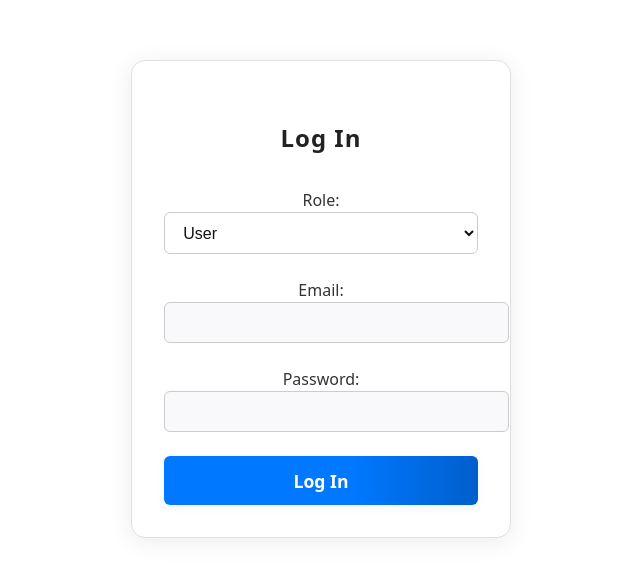
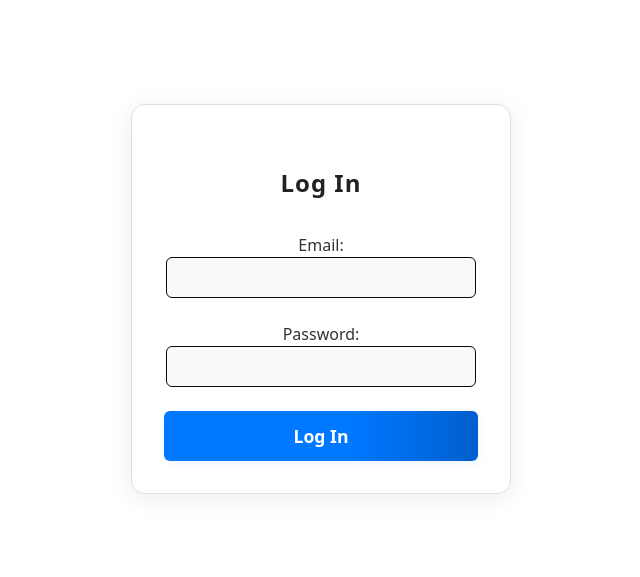
Before and after one commit to ErebDuin/LinkChat-frontend, a React (Vite) app: page / in a window 1280 px wide. Shown: the part 101-678 px from the top of the page, without its empty margins (319-959 px from the left). Built offline with nearby package versions, Linux system fonts and the light colour scheme.

Commit message:
Removed Roles and fixed layout

```diff
--- a/src/pages/Loginpage.css
+++ b/src/pages/Loginpage.css
@@ -21,23 +21,17 @@
   flex-direction: column;
   gap: 1.5rem;
 }
-
-.form-row {
-  display: flex;
-  align-items: center;
-  gap: 1rem;
-}
-
-.form-row label {
-  min-width: 60px;
-  color: #333;
+.input-group input {
+  width: 90%;
+  max-width: 280px;
+  padding: 0.65rem 0.9rem;
+  border-radius: 6px;
+  border: 1px solid #0f0707;
   font-size: 1em;
-  font-weight: 500;
-  margin-bottom: 0;
-}
-
-.form-row select {
-  flex: 1;
+  background: #f9f9fb;
+  text-align: center;
+  transition: border 0.2s, background 0.2s;
+  color: #222;
 }
 
 .login-container label:not(.form-row label) {
@@ -47,27 +41,13 @@
   margin-bottom: 0.3rem;
 }
 
-.login-container input,
-.login-container select {
-  width: 100%;
-  padding: 0.65rem 0.9rem;
-  border-radius: 6px;
-  border: 1px solid #ccc;
-  font-size: 1em;
-  background: #f9f9fb;
-  transition: border 0.2s, background 0.2s;
-}
 
 .login-container input:focus,
 .login-container select:focus {
   border: 1.5px solid #0078ff;
   outline: none;
   background: #fff;
-}
-.login-container select,
-.login-container option {
-  color: #111 !important;
-  background: #fff;
+
 }
 .login-container button {
   width: 100%;
--- a/src/pages/Loginpage.jsx
+++ b/src/pages/Loginpage.jsx
@@ -5,7 +5,6 @@ import { useNavigate } from 'react-router-dom';
 function Loginpage() {
   const [email, setEmail] = useState('');
   const [password, setPassword] = useState('');
-  const [role, setRole] = useState('user'); // New state for role
   const navigate = useNavigate();
 
   const handleSubmit = (e) => {
@@ -19,27 +18,22 @@ function Loginpage() {
     <div className="login-container">
       <h2>Log In</h2>
       <form onSubmit={handleSubmit}>
-        <div>
-          <label>Role:</label>
-          <select value={role} onChange={e => setRole(e.target.value)}>
-            <option value="user">User</option>
-            <option value="admin">Admin</option>
-          </select>
-        </div>
-        <div>
+      <div className="input-group">
           <label>Email:</label>
           <input
             type="email"
             value={email}
             onChange={e => setEmail(e.target.value)}
+              style={{ textAlign: 'center' }}
           />
         </div>
-        <div>
+        <div className="input-group">
           <label>Password:</label>
           <input
             type="password"
             value={password}
             onChange={e => setPassword(e.target.value)}
+              style={{ textAlign: 'center' }}
           />
         </div>
         <button type="submit">Log In</button>
```
